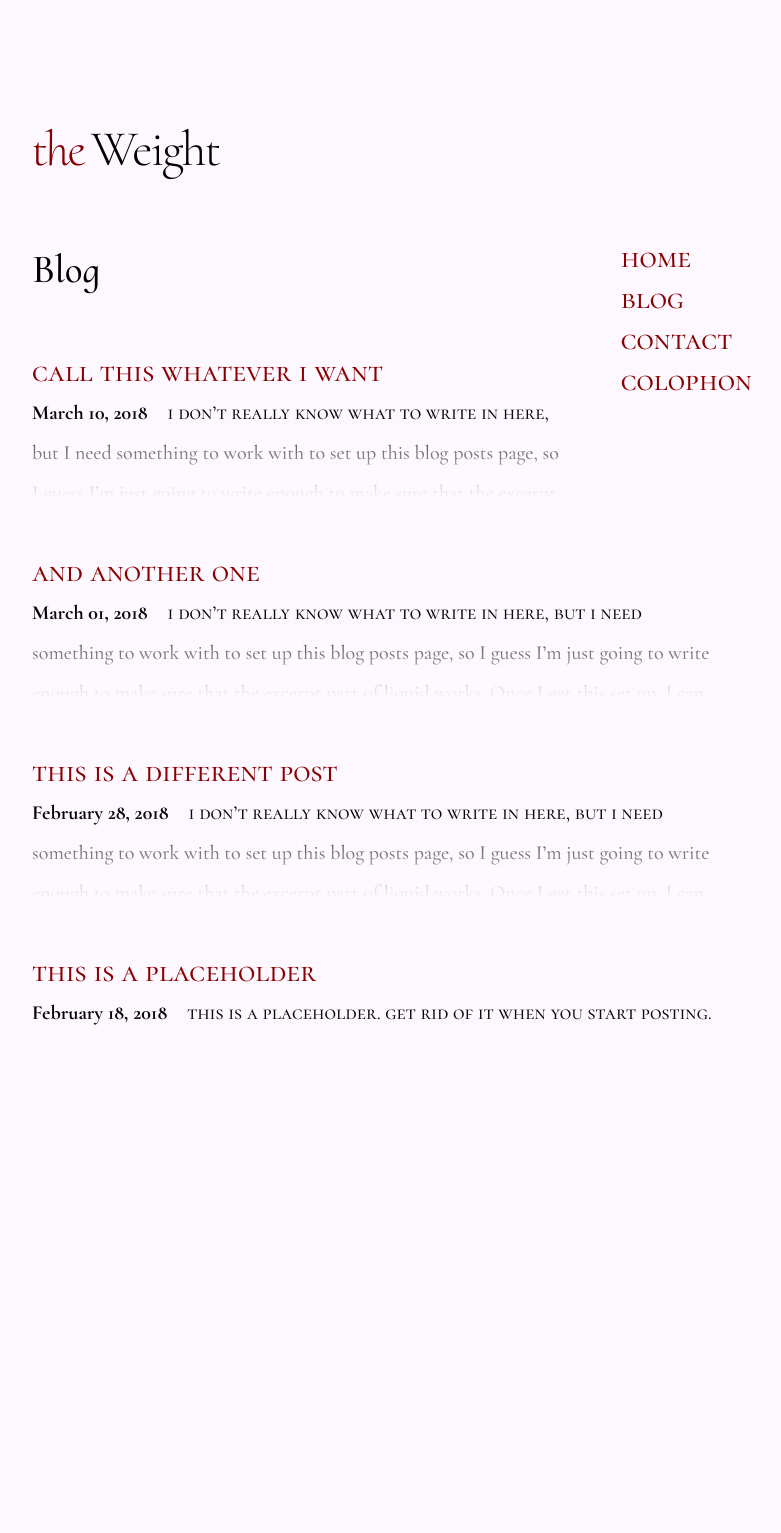
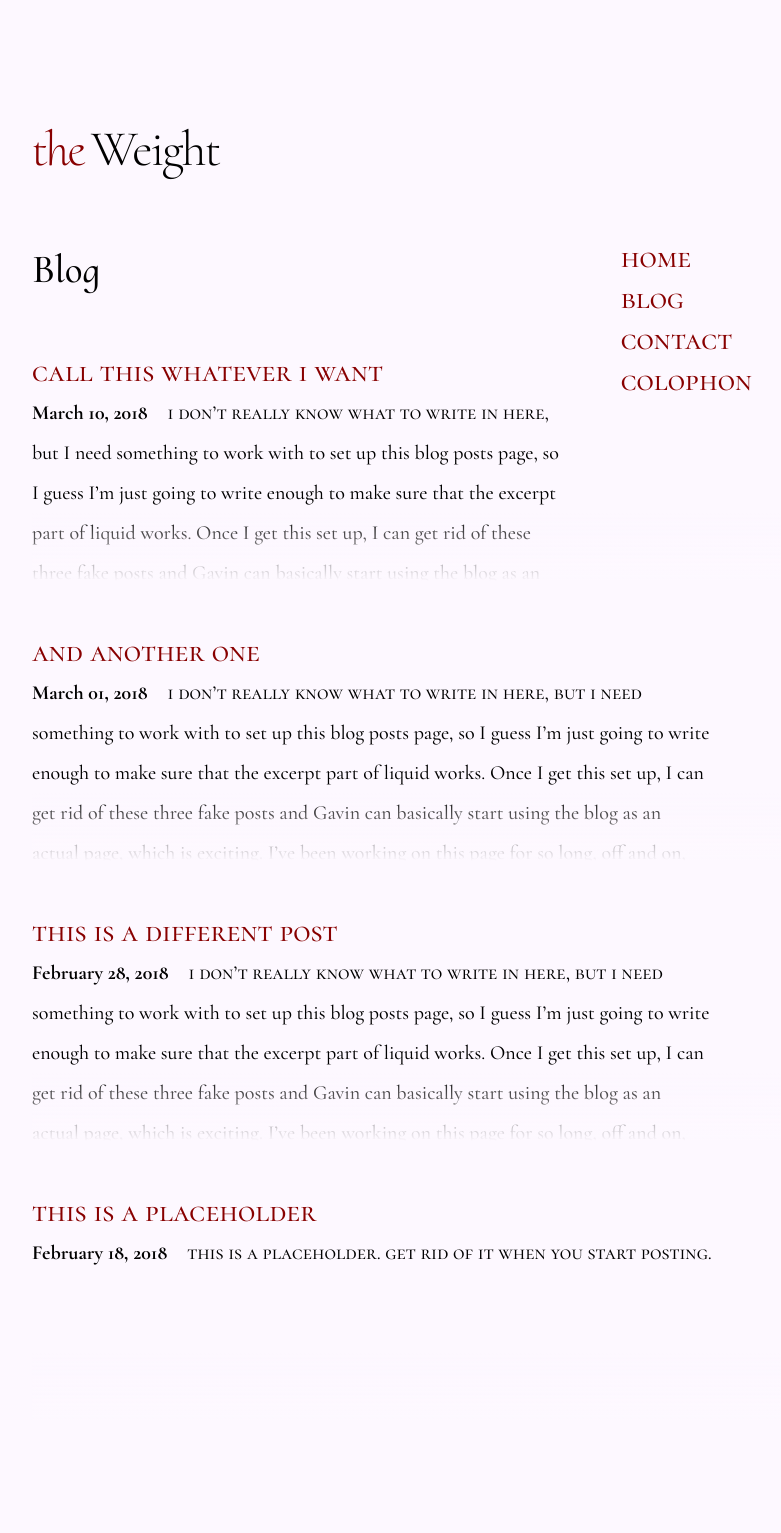
Before and after one commit to tiemeyer/tiemeyer.github.io, a Jekyll site: the page built from blog.html, in a window 1280 px wide. Shown: the whole page, without its empty margins (228-1009 px from the left). Built offline with Jekyll 4.4.1, drawn with Linux system fonts in a browser that asks for light colours; before the commit the page ends 1213 px from its top, so only the background shows below that.

Commit message:
further tweaks

```diff
--- a/css/gavin.css
+++ b/css/gavin.css
@@ -186,7 +186,7 @@ p           { margin: 0; padding: 0;      }
     bottom:   0;
     left:     0;
     width:    100%;
-    height:   5em;
+    height:   4em;
 }
 .date {
     font-family: "body-bold";
@@ -194,8 +194,8 @@ p           { margin: 0; padding: 0;      }
     clear:        none;
 }
 .excerpt {
-    height:     6em;
-    max-height: 6em;
+    height:     10em;
+    max-height: 10em;
     overflow:   hidden;
 }
 .gen_nav {
```
